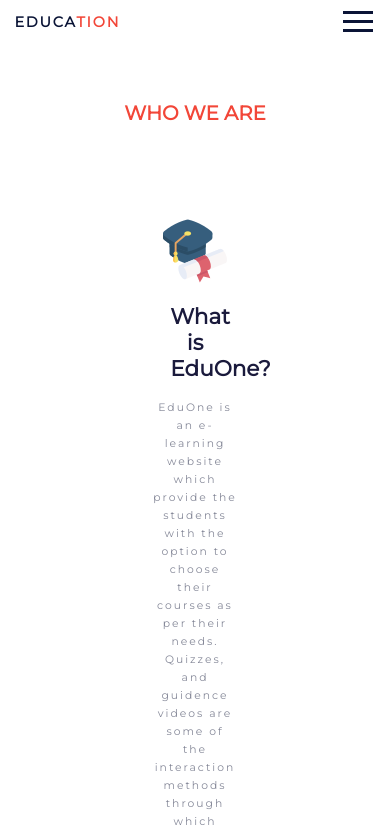
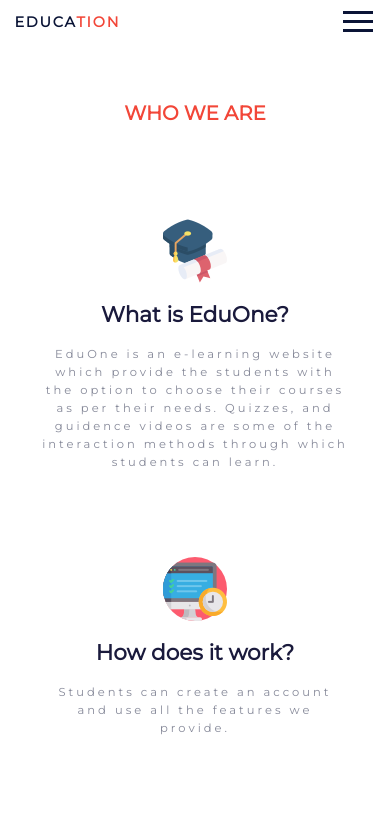
Before and after one commit to Akshima-Ghai/OneEducationalWebsiteForAll, a React (Create React App) app: page /about in a window 390 px wide. Shown: the top 832 px of the page. Built offline with nearby package versions, Linux system fonts and the light colour scheme.

Commit message:
Fixed About Page WHO Responsiveness

```diff
--- a/src/pages/About/About.css
+++ b/src/pages/About/About.css
@@ -14,7 +14,7 @@
 }
 
 .about__div{
-    width: 45%;
+    width: 55rem;
     text-align: center;
     padding: 4rem;
     margin: 2rem;
@@ -110,3 +110,22 @@
 .about__qf--img{
     width: 100%;
 }
+
+@media(max-width:500px){
+    .about__container{
+        padding: 5rem 0;
+    }
+    .about__div{
+        width: 50rem;
+        padding: 6rem 0;
+        margin: 0;
+        display: flex;
+        flex-direction: column;
+        align-items: center;
+    }
+    .about__div p{
+        font-size: 1.6rem;
+        letter-spacing: 3px;
+        width: 85%;
+    }
+}
```
